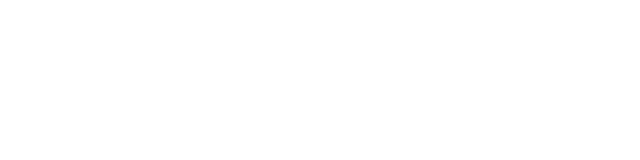
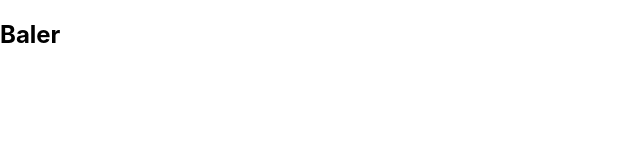
Before and after one commit to GannuNb/Practice, a React (Create React App) app in the folder frontend/: page /#/baler in a window 1280 px wide. Before the commit this address had no page. Shown: the top 160 px of the page, without its empty margins (0-640 px from the left). Built offline with nearby package versions, Linux system fonts and the light colour scheme.

Commit message:
balerpage

```diff
--- a/frontend/src/App.js
+++ b/frontend/src/App.js
@@ -6,6 +6,7 @@
 import Enquire from './Enquire';
 import Products from './Products';
 import Footer from './Footer';
+import Baler from './Baler';
 
 function App() {
   return (
@@ -18,6 +19,7 @@
         <Route exact path="/enquire" element={<Enquire />} />
         <Route exact path="/products" element={<Products/>} />
         <Route exact path="/footer" element={<Footer/>} />
+         <Route exact path="/baler" element={<Baler/>} />
 
       </Routes>
     </Router>
--- /dev/null
+++ b/frontend/src/Baler.js
@@ -0,0 +1,11 @@
+import React from 'react'
+
+function Baler() {
+  return (
+    <div>
+      <h2>Baler</h2>
+    </div>
+  )
+}
+
+export default Baler
```
